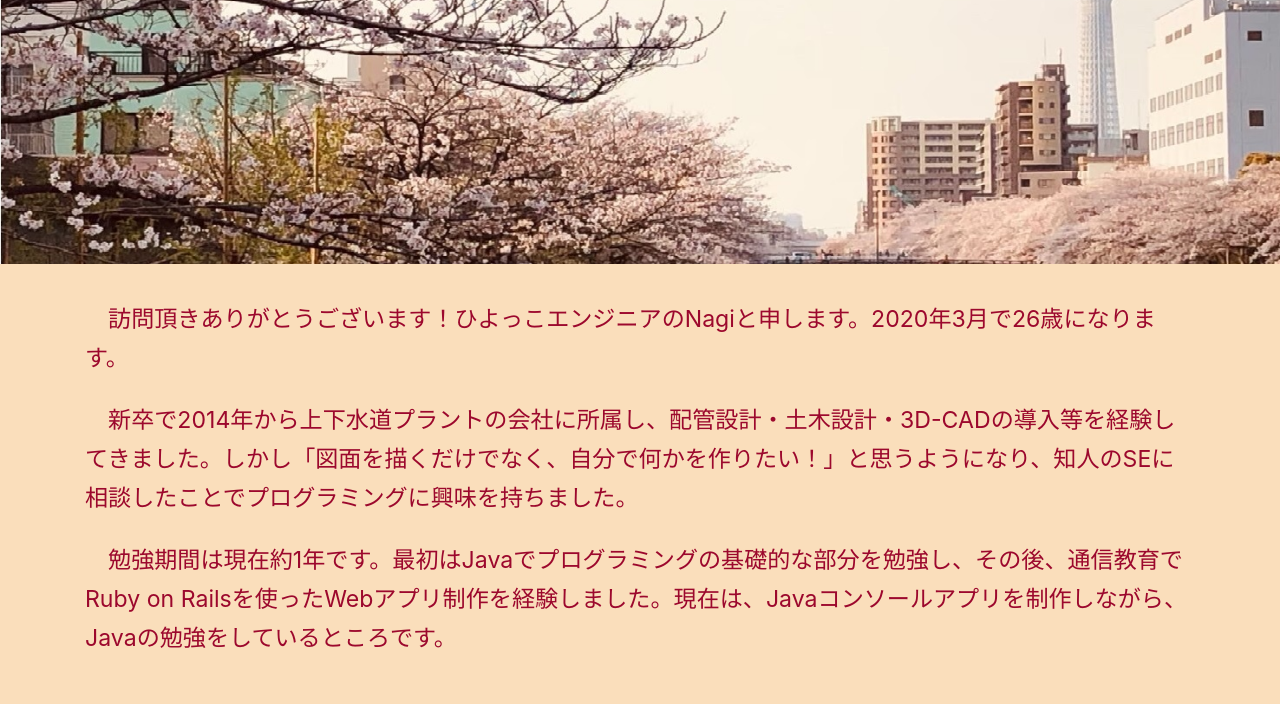
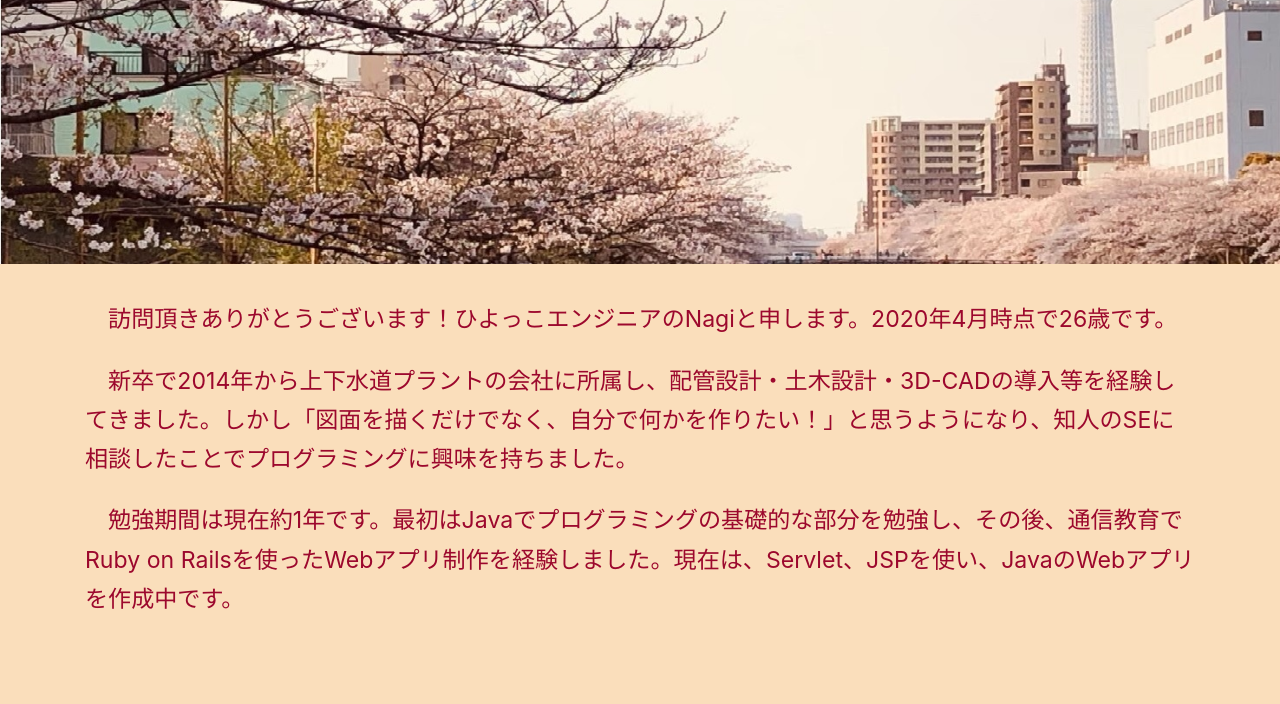
Before and after one commit to nagi-git/my-portfolio, a plain HTML site: page index.html in a window 1280 px wide. Shown: the part 248-952 px from the top of the page. Drawn offline with nearby package versions, Linux system fonts and the light colour scheme.

Commit message:
プロフィール文の修正、作品のスクショ修正

```diff
--- a/index.html
+++ b/index.html
@@ -19,13 +19,13 @@
             <div class="row">
                 <div class="col col-12">
                     <p class="profile">
-                        　訪問頂きありがとうございます！ひよっこエンジニアのNagiと申します。2020年3月で26歳になります。
+                        　訪問頂きありがとうございます！ひよっこエンジニアのNagiと申します。2020年4月時点で26歳です。
                     </p>
                     <p class="profile">
                         　新卒で2014年から上下水道プラントの会社に所属し、配管設計・土木設計・3D-CADの導入等を経験してきました。しかし「図面を描くだけでなく、自分で何かを作りたい！」と思うようになり、知人のSEに相談したことでプログラミングに興味を持ちました。
                     </p>
                     <p class="profile">
-                        　勉強期間は現在約1年です。最初はJavaでプログラミングの基礎的な部分を勉強し、その後、通信教育でRuby on Railsを使ったWebアプリ制作を経験しました。現在は、Javaコンソールアプリを制作しながら、Javaの勉強をしているところです。
+                        　勉強期間は現在約1年です。最初はJavaでプログラミングの基礎的な部分を勉強し、その後、通信教育でRuby on Railsを使ったWebアプリ制作を経験しました。現在は、Servlet、JSPを使い、JavaのWebアプリを作成中です。
                     </p>
                 </div>
             </div>
@@ -231,7 +231,7 @@
                     <figure>
                     <a href="https://microposts373.herokuapp.com/" target="_blank"><div class="work-fig work-pic-2"></div></a>
                         <figcaption>
-                            <p class="work-title"><a href="https://github.com/nagi-git/kadai-microposts" target="_blank">つぶやき投稿サイト (GitHub)</a></p>
+                            <p class="work-title"><a href="https://github.com/nagi-git/kadai-microposts" target="_blank">つぶやき投稿サイト</a></p>
                             <p>つぶやきを投稿するツイッターのようなサイトです。</p>
                             <p>Ruby on rails, AWS, heroku, HTML, Bootstrap</p>
                         </figcaption>
```
Also changed, not shown: work1-pic.jpg.
